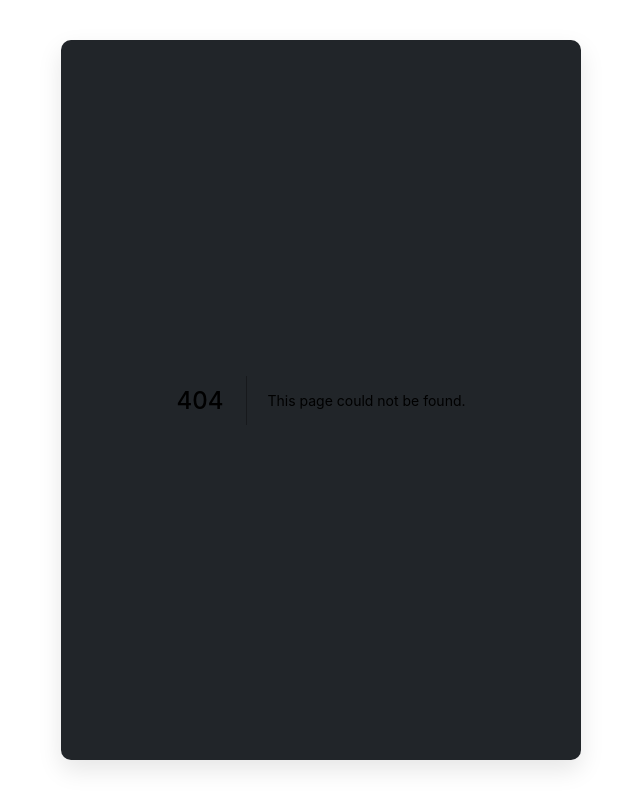
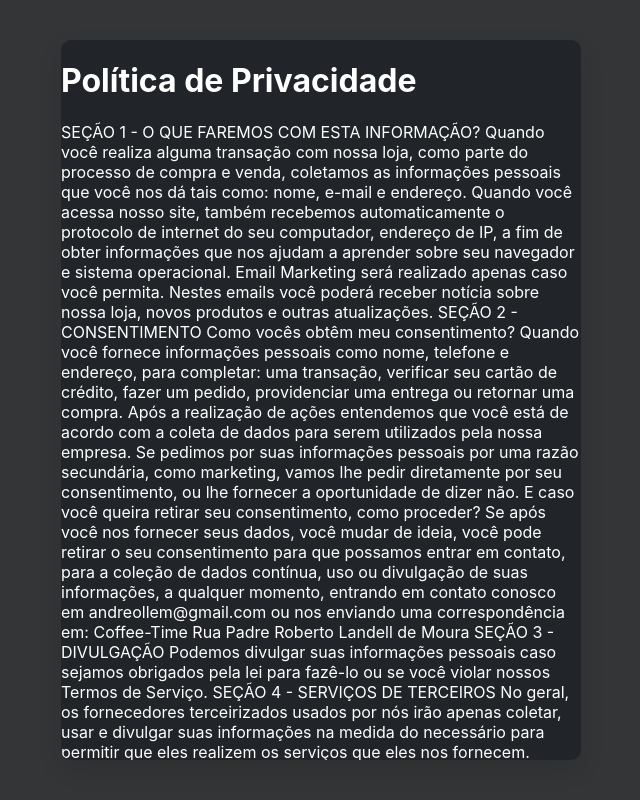
Before and after one commit to andreolllem/coffee-time-web, a Next.js app: page /politics in a window 1280 px wide. Before the commit this address had no page. Shown: the whole page, without its empty margins (319-959 px from the left). Built offline with nearby package versions, Linux system fonts and the light colour scheme.

Commit message:
Add Politica de privacidade

```diff
--- /dev/null
+++ b/pages/politics.js
@@ -0,0 +1,86 @@
+import React from "react";
+
+const politics = () => {
+  return (
+    <div style={{ color: "#fff" }}>
+      <h1>Política de Privacidade</h1>
+      <p>
+        SEÇÃO 1 - O QUE FAREMOS COM ESTA INFORMAÇÃO? Quando você realiza alguma
+        transação com nossa loja, como parte do processo de compra e venda,
+        coletamos as informações pessoais que você nos dá tais como: nome,
+        e-mail e endereço. Quando você acessa nosso site, também recebemos
+        automaticamente o protocolo de internet do seu computador, endereço de
+        IP, a fim de obter informações que nos ajudam a aprender sobre seu
+        navegador e sistema operacional. Email Marketing será realizado apenas
+        caso você permita. Nestes emails você poderá receber notícia sobre nossa
+        loja, novos produtos e outras atualizações. SEÇÃO 2 - CONSENTIMENTO Como
+        vocês obtêm meu consentimento? Quando você fornece informações pessoais
+        como nome, telefone e endereço, para completar: uma transação, verificar
+        seu cartão de crédito, fazer um pedido, providenciar uma entrega ou
+        retornar uma compra. Após a realização de ações entendemos que você está
+        de acordo com a coleta de dados para serem utilizados pela nossa
+        empresa. Se pedimos por suas informações pessoais por uma razão
+        secundária, como marketing, vamos lhe pedir diretamente por seu
+        consentimento, ou lhe fornecer a oportunidade de dizer não. E caso você
+        queira retirar seu consentimento, como proceder? Se após você nos
+        fornecer seus dados, você mudar de ideia, você pode retirar o seu
+        consentimento para que possamos entrar em contato, para a coleção de
+        dados contínua, uso ou divulgação de suas informações, a qualquer
+        momento, entrando em contato conosco em andreollem@gmail.com ou nos
+        enviando uma correspondência em: Coffee-Time Rua Padre Roberto Landell
+        de Moura SEÇÃO 3 - DIVULGAÇÃO Podemos divulgar suas informações pessoais
+        caso sejamos obrigados pela lei para fazê-lo ou se você violar nossos
+        Termos de Serviço. SEÇÃO 4 - SERVIÇOS DE TERCEIROS No geral, os
+        fornecedores terceirizados usados por nós irão apenas coletar, usar e
+        divulgar suas informações na medida do necessário para permitir que eles
+        realizem os serviços que eles nos fornecem. Entretanto, certos
+        fornecedores de serviços terceirizados, tais como gateways de pagamento
+        e outros processadores de transação de pagamento, têm suas próprias
+        políticas de privacidade com respeito à informação que somos obrigados a
+        fornecer para eles de suas transações relacionadas com compras. Para
+        esses fornecedores, recomendamos que você leia suas políticas de
+        privacidade para que você possa entender a maneira na qual suas
+        informações pessoais serão usadas por esses fornecedores. Em particular,
+        lembre-se que certos fornecedores podem ser localizados em ou possuir
+        instalações que são localizadas em jurisdições diferentes que você ou
+        nós. Assim, se você quer continuar com uma transação que envolve os
+        serviços de um fornecedor de serviço terceirizado, então suas
+        informações podem tornar-se sujeitas às leis da(s) jurisdição(ões) nas
+        quais o fornecedor de serviço ou suas instalações estão localizados.
+        Como um exemplo, se você está localizado no Canadá e sua transação é
+        processada por um gateway de pagamento localizado nos Estados Unidos,
+        então suas informações pessoais usadas para completar aquela transação
+        podem estar sujeitas a divulgação sob a legislação dos Estados Unidos,
+        incluindo o Ato Patriota. Uma vez que você deixe o site da nossa loja ou
+        seja redirecionado para um aplicativo ou site de terceiros, você não
+        será mais regido por essa Política de Privacidade ou pelos Termos de
+        Serviço do nosso site. Links Quando você clica em links na nossa loja,
+        eles podem lhe direcionar para fora do nosso site. Não somos
+        responsáveis pelas práticas de privacidade de outros sites e lhe
+        incentivamos a ler as declarações de privacidade deles. SEÇÃO 5 -
+        SEGURANÇA Para proteger suas informações pessoais, tomamos precauções
+        razoáveis e seguimos as melhores práticas da indústria para nos
+        certificar que elas não serão perdidas inadequadamente, usurpadas,
+        acessadas, divulgadas, alteradas ou destruídas. Se você nos fornecer as
+        suas informações de cartão de crédito, essa informação é criptografada
+        usando tecnologia "secure socket layer" (SSL) e armazenada com uma
+        criptografia AES-256. Embora nenhum método de transmissão pela Internet
+        ou armazenamento eletrônico é 100% seguro, nós seguimos todos os
+        requisitos da PCI-DSS e implementamos padrões adicionais geralmente
+        aceitos pela indústria. SEÇÃO 6 - ALTERAÇÕES PARA ESSA POLÍTICA DE
+        PRIVACIDADE Reservamos o direito de modificar essa política de
+        privacidade a qualquer momento, então por favor, revise-a com
+        frequência. Alterações e esclarecimentos vão surtir efeito imediatamente
+        após sua publicação no site. Se fizermos alterações de materiais para
+        essa política, iremos notificá-lo aqui que eles foram atualizados, para
+        que você tenha ciência sobre quais informações coletamos, como as
+        usamos, e sob que circunstâncias, se alguma, usamos e/ou divulgamos
+        elas. Se nossa loja for adquirida ou fundida com outra empresa, suas
+        informações podem ser transferidas para os novos proprietários para que
+        possamos continuar a vender produtos para você.
+      </p>
+    </div>
+  );
+};
+
+export default politics;
```
